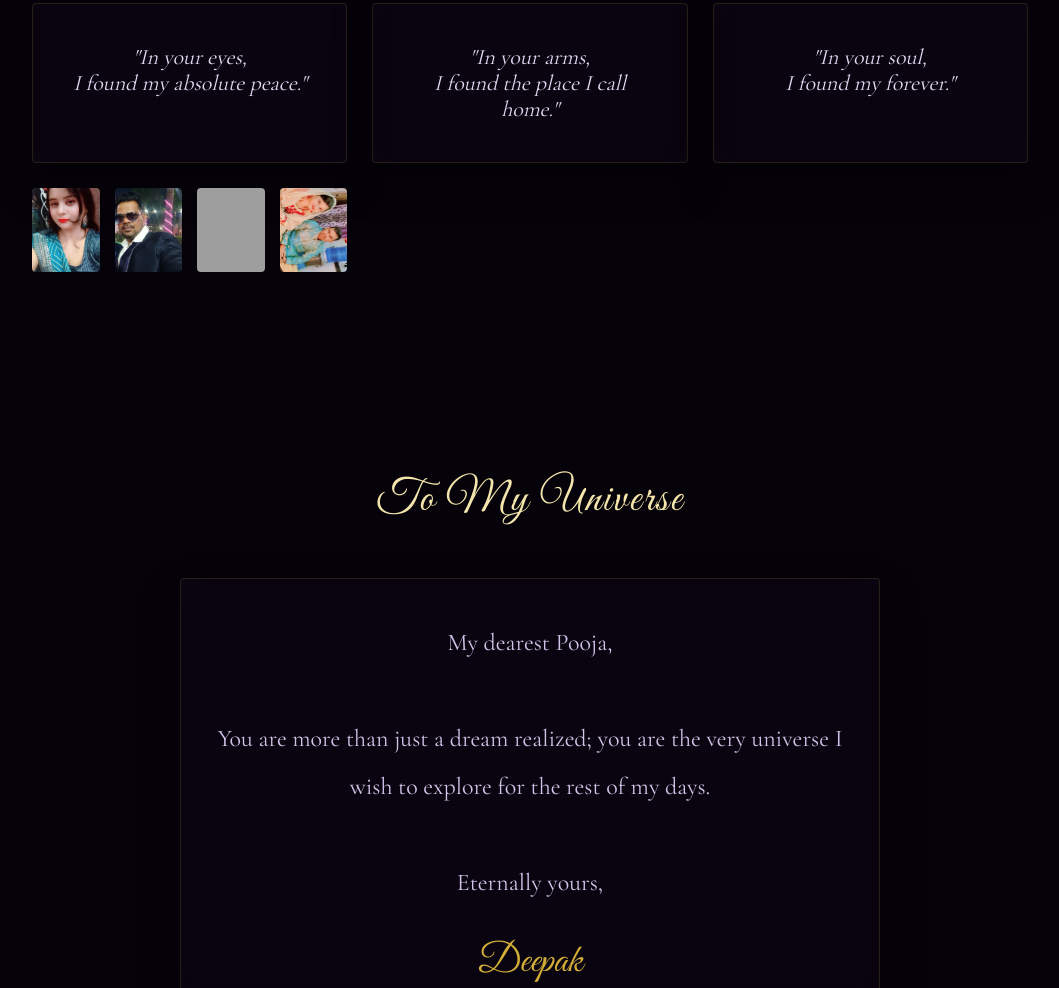
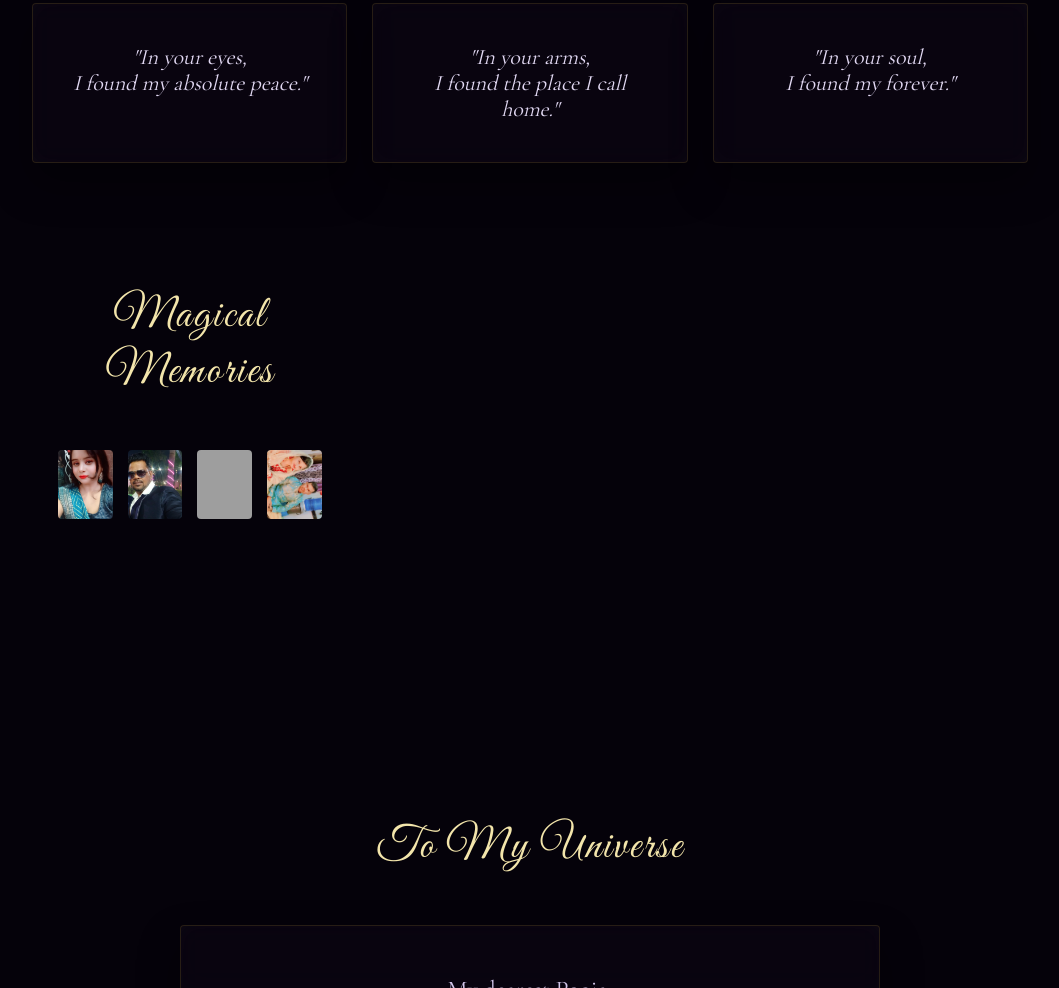
Before and after one commit to bhavishya901/sorryangelina, a plain HTML site: page index.html in a window 1280 px wide. Shown: the part 1719-2707 px from the top of the page, without its empty margins (110-1169 px from the left). Drawn offline with nearby package versions, Linux system fonts and the light colour scheme; grey boxes are pictures that could not be loaded; animation ran at ten frames a second.

Commit message:
Add files via upload

```diff
--- a/index.html
+++ b/index.html
@@ -312,12 +312,16 @@ h2 {
         <div class="poem reveal">"In your eyes,<br>I found my absolute peace."</div>
         <div class="poem reveal" style="transition-delay: 0.2s;">"In your arms,<br>I found the place I call home."</div>
         <div class="poem reveal" style="transition-delay: 0.4s;">"In your soul,<br>I found my forever."</div>
+  <section>
+    <h2 class="reveal">Magical Memories</h2>
+
     <div class="gallery">
         <img src="IMG-20250816-WA0045.jpg" class="reveal">
         <img src="IMG_20260416_114932.png" class="reveal">
         <img src="Snapchat-1352773907.jpg" class="reveal">
         <img src="Snapchat-386289177.jpg" class="reveal">
     </div>
+</section>
 </section>
 
 <div id="lightbox" onclick="closeLightbox()">
```
Lines whose indentation alone changed are shown as unchanged.
